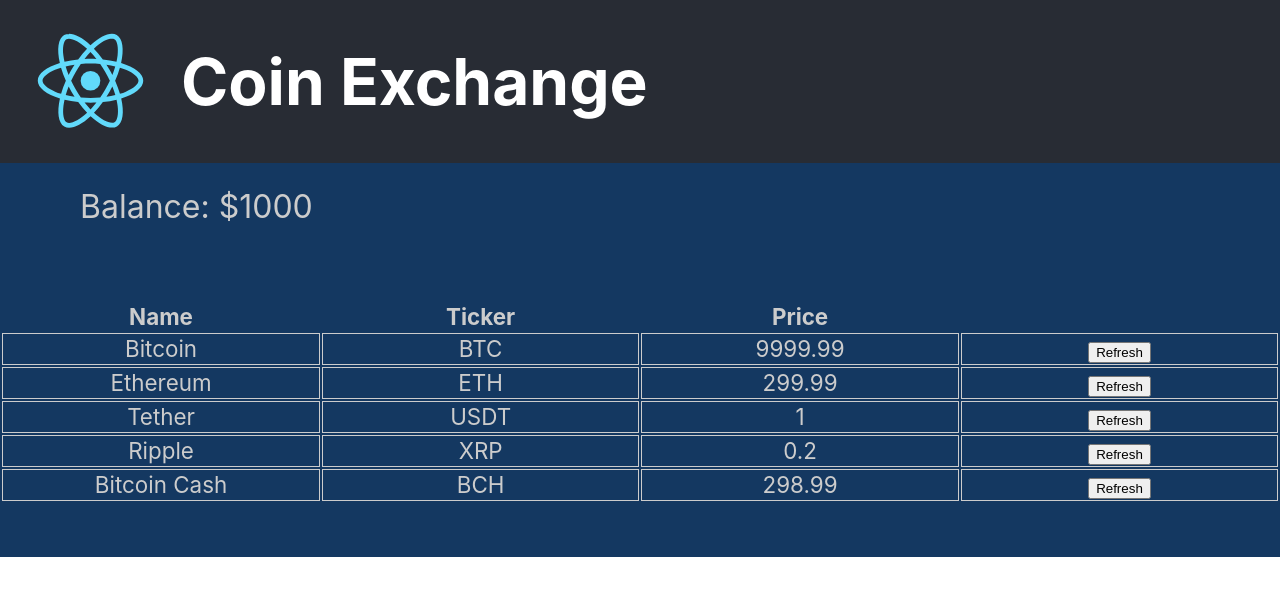
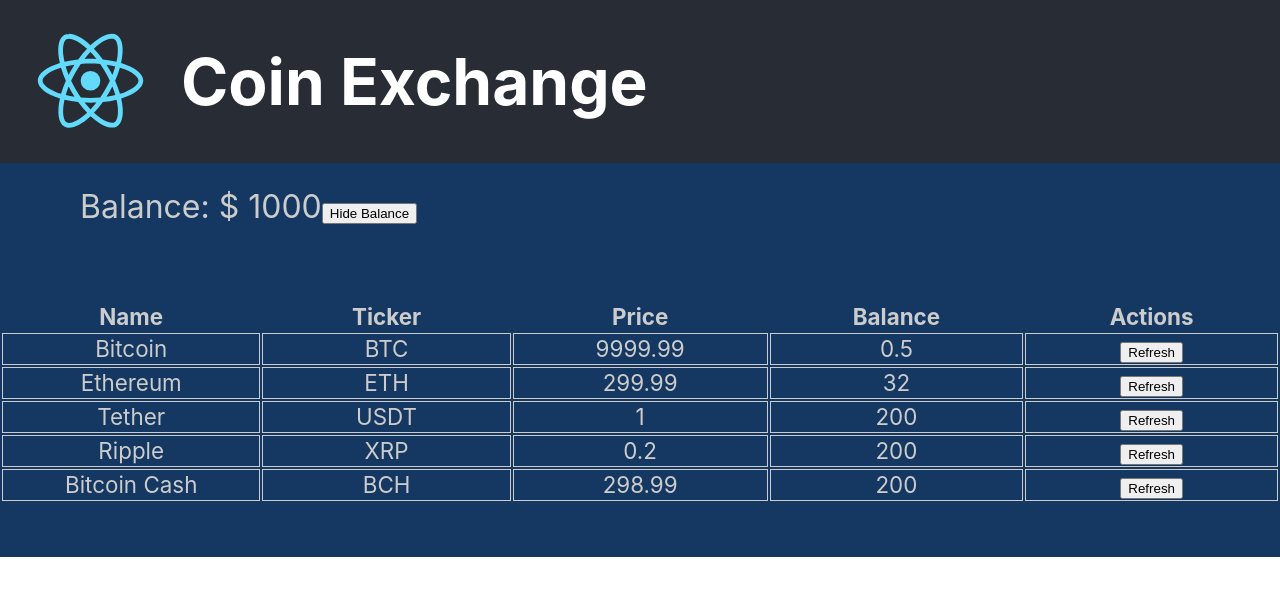
Before and after one commit to brynschulha/coin-exchange, a React (Create React App) app: page / in a window 1280 px wide. Shown: the top 596 px of the page. Built offline with nearby package versions, Linux system fonts and the light colour scheme.

Commit message:
class properties

```diff
--- a/src/App.js
+++ b/src/App.js
@@ -11,62 +11,73 @@
 `;
 
 class App extends React.Component {
-  constructor(props) {
-    super(props);
-    this.state = {
+  state = {
       balance: 1000,
+      showBalance: true,
       coinData: [
         {
           name: 'Bitcoin',
           ticker: 'BTC',
+          balance: 0.5,
           price: 9999.99
         },
         {
           name: 'Ethereum',
           ticker: 'ETH',
+          balance: 32,
           price: 299.99
         },
         {
           name: 'Tether',
           ticker: 'USDT',
+          balance: 200,
           price: 1
         },
         {
           name: 'Ripple',
           ticker: 'XRP',
+          balance: 200,
           price: 0.2
         },
         {
           name: 'Bitcoin Cash',
           ticker: 'BCH',
+          balance: 200,
           price: 298.99
         }
       ]
-    }
-    this.handleRefresh = this.handleRefresh.bind(this);
   }
-  handleRefresh(valueChangeTicker) {
-    const newCoinData = this.state.coinData.map( function( {ticker, name, price} ) {
-      let newPrice = price;
-      if ( valueChangeTicker === ticker ) {
+  handleRefresh = (valueChangeTicker) => {
+    const newCoinData = this.state.coinData.map( function( values ) {
+      let newValues = { ...values };
+      if ( valueChangeTicker === values.ticker ) {
         const randomPercentage = 0.995 + Math.random() * 0.01;
-        newPrice = newPrice * randomPercentage;
+        newValues.price *= randomPercentage;
       }
-      return {
-        ticker,
-        name,
-        price: newPrice
-      }
+      return newValues;
     });
     this.setState({ coinData: newCoinData });
+  }
+
+  handleBalanceHide = () => {
+    this.setState( function(oldState) {
+      return {
+        ...oldState,
+        showBalance: !oldState.showBalance
+      }
+    })
   }
 
   render() {
     return (
       <Div>
         <ExchangeHeader />
-        <AccountBalance amount={this.state.balance} />
-        <CoinList coinData={this.state.coinData} handleRefresh={this.handleRefresh} />
+        <AccountBalance amount={this.state.balance}
+                        showBalance={this.state.showBalance}
+                        handleBalanceHide={this.handleBalanceHide} />
+        <CoinList coinData={this.state.coinData}
+                  handleRefresh={this.handleRefresh}
+                  showBalance={this.state.showBalance} />
       </Div>
     );
   }
--- a/src/components/AccountBalance/AccountBalance.jsx
+++ b/src/components/AccountBalance/AccountBalance.jsx
@@ -10,9 +10,15 @@
 
 export default class AccountBalance extends Component {
   render() {
+    const buttonText = this.props.showBalance ? 'Hide Balance' : 'Show Balance';
+    let content = null;
+    if (this.props.showBalance) {
+      content= <>Balance: $ {this.props.amount}</>;
+    }
     return (
       <Section>
-          Balance: ${this.props.amount}
+          {content}
+            <button onClick={this.props.handleBalanceHide}>{buttonText}</button>
       </Section>
     );
   }
--- a/src/components/Coin/Coin.jsx
+++ b/src/components/Coin/Coin.jsx
@@ -8,23 +8,12 @@
 `;
 
 export default class Coin extends Component {
-  constructor(props) {
-    super(props);
-    this.handleClick = this.handleClick.bind(this);
-  }
 
-  handleClick(event) {
+  handleClick = (event) => {
 
     event.preventDefault();
 
     this.props.handleRefresh(this.props.ticker);
-
-    // const randomPercentage = 0.995 + Math.random() * 0.01;
-    // this.setState( function(oldState) {
-    //   return {
-    //     price: oldState.price * randomPercentage
-    //   };
-    // });
   }
   render() {
     return (
@@ -32,6 +21,7 @@
         <Td>{this.props.name}</Td>
         <Td>{this.props.ticker}</Td>
         <Td>{this.props.price}</Td>
+        {this.props.showBalance ? <Td>{this.props.balance}</Td> : null}
         <Td>
           <form action="#" method="POST">
             <button onClick={this.handleClick}>Refresh</button>
@@ -45,5 +35,6 @@
 Coin.propTypes = {
   name: PropTypes.string.isRequired,
   ticker: PropTypes.string.isRequired,
+  balance: PropTypes.number.isRequired,
   price: PropTypes.number.isRequired
 }
--- a/src/components/CoinList/CoinList.jsx
+++ b/src/components/CoinList/CoinList.jsx
@@ -17,15 +17,19 @@
             <th>Name</th>
             <th>Ticker</th>
             <th>Price</th>
+            {this.props.showBalance ? <th>Balance</th> : null}
+            <th>Actions</th>
           </tr>
         </thead>
         <tbody>
           {
-            this.props.coinData.map( ({name, ticker, price}) =>
+            this.props.coinData.map( ({name, ticker, balance, price}) =>
                 <Coin key={ticker}
+                      showBalance={this.props.showBalance}
                       handleRefresh={this.props.handleRefresh}
                       name={name}
                       ticker={ticker}
+                      balance={balance}
                       price={price} />
               )
           }
```
